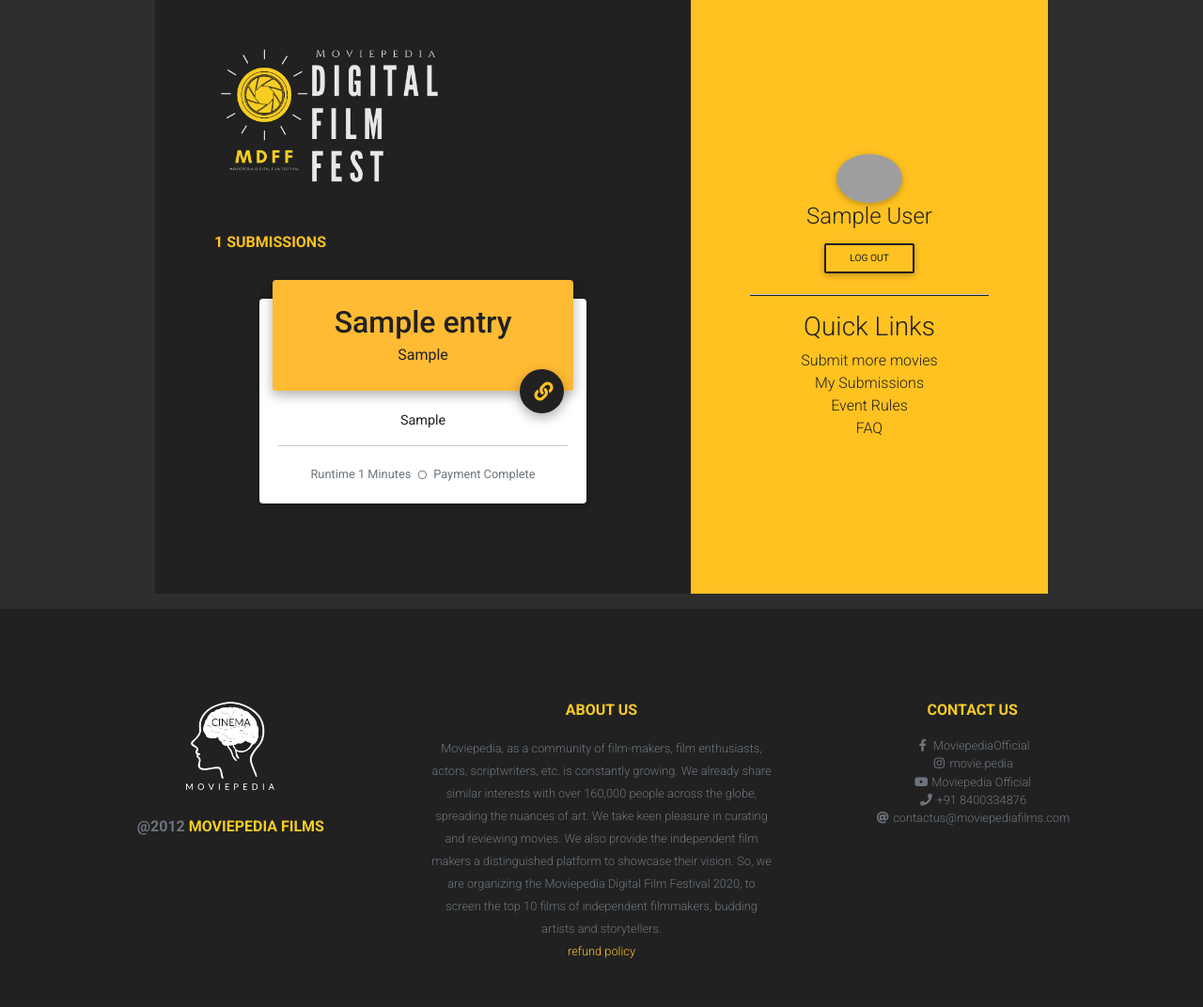
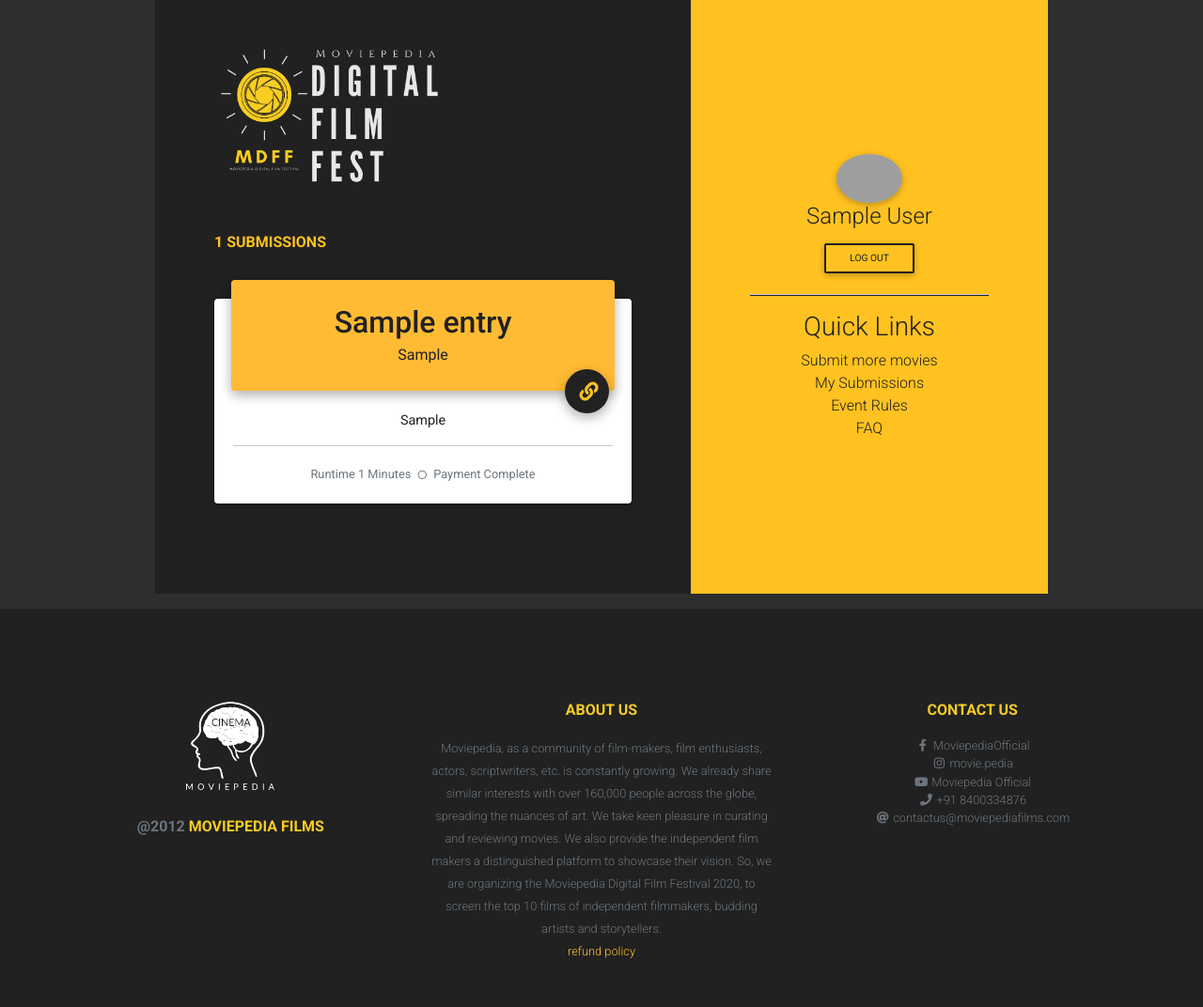
Before and after one commit to moviepediafilms/mdff.moviepediafilms.com, a Django app: page /submissions in a window 1280 px wide. Shown: the part 32-1104 px from the top of the page at 94% size. Run offline with Django 3.2, Linux system fonts and the light colour scheme; a user stored in the database is signed in; tables that the repository leaves empty hold one stand-in row (values such as "Sample post"); some libraries are stand-ins or nearby versions; grey boxes are pictures that could not be loaded.

Commit message:
move x padding

```diff
--- a/dff2020/templates/dff2020/submissions.html
+++ b/dff2020/templates/dff2020/submissions.html
@@ -5,7 +5,7 @@
 <div class="container p-5">
     <img src="{% static 'dff2020/img/icon.png'%}" height="150px" />
     <div class=" text-warning mt-5 font-weight-bold text-uppercase">{{entries|length}} submissions</div>
-    <div class=" mt-4 px-5 ">
+    <div class=" mt-4">
     {% for entry in entries%}
             <div class="card card-cascade my-5 bg-muted narrower">
 
```
